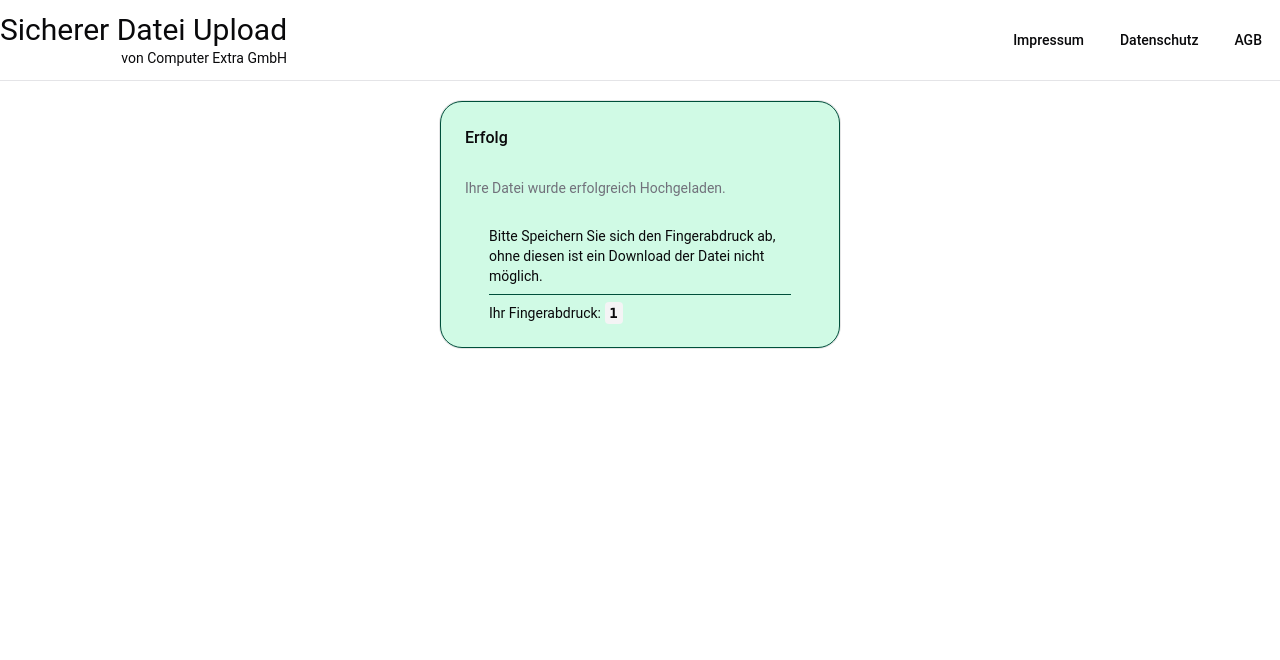
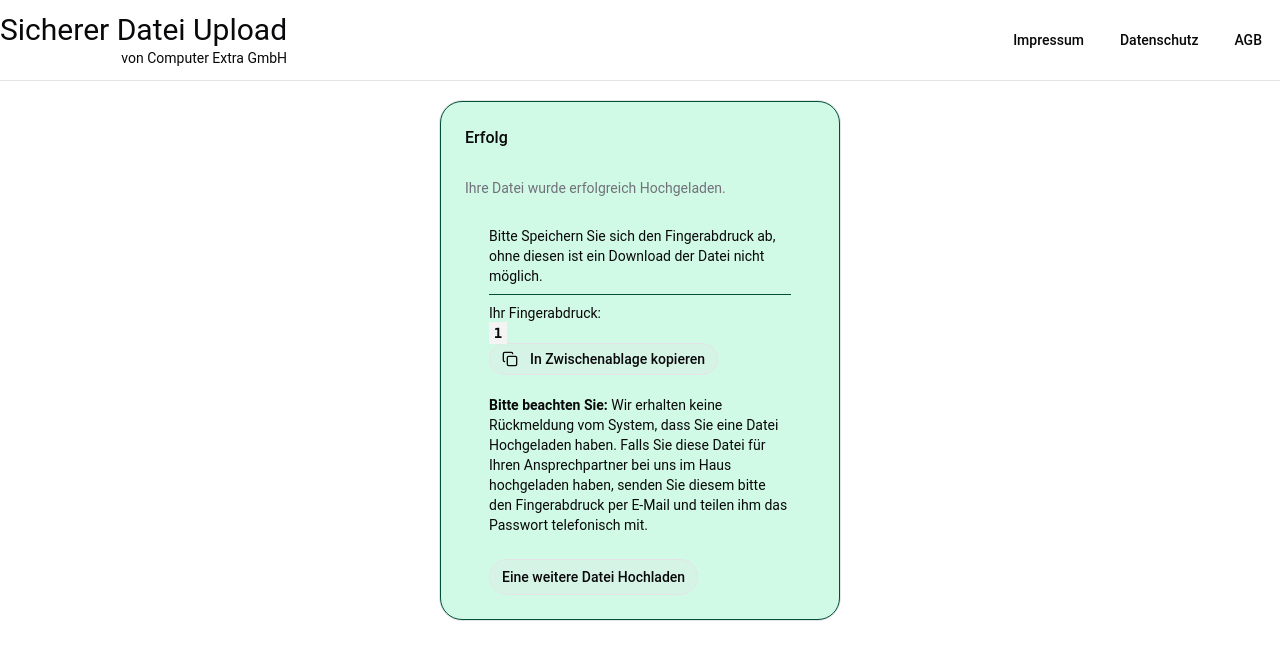
Before and after one commit to computerextra/image-upload, a React (Vite) app: page /1 in a window 1280 px wide. Shown: the top 660 px of the page. Built offline with nearby package versions, Linux system fonts and the light colour scheme.

Commit message:
Mehr infos + copy to clipboard btn

```diff
--- a/package.json
+++ b/package.json
@@ -11,7 +11,9 @@
   },
   "dependencies": {
     "@base-ui/react": "^1.1.0",
+    "@epic-web/invariant": "^1.0.0",
     "@fontsource-variable/roboto": "^5.2.9",
+    "@radix-ui/react-slot": "^1.2.4",
     "@tailwindcss/vite": "^4.1.17",
     "@tanstack/react-form": "^1.28.0",
     "axios": "^1.13.4",
@@ -29,6 +31,7 @@
     "sonner": "^2.0.7",
     "tailwind-merge": "^3.4.0",
     "tailwindcss": "^4.1.17",
+    "turndown": "^7.2.2",
     "tw-animate-css": "^1.4.0",
     "zod": "^4.3.6"
   },
@@ -37,6 +40,7 @@
     "@types/node": "^24.10.1",
     "@types/react": "^19.2.5",
     "@types/react-dom": "^19.2.3",
+    "@types/turndown": "^5.0.6",
     "@vitejs/plugin-react": "^5.1.1",
     "eslint": "^9.39.1",
     "eslint-plugin-react-hooks": "^7.0.1",
--- a/src/Fail.tsx
+++ b/src/Fail.tsx
@@ -20,7 +20,7 @@ export default function Fail() {
         Es gab ein Problem beim Herunterladen der Datei. <br />
         Vergewissern Sie sich, dass Sie den richtigen Fingerabdruck und das
         korrekte Passwort eingegeben haben. <br />
-        <Button asChild className="mt-2">
+        <Button asChild className="mt-2" variant={"outline"}>
           <NavLink to="/">Erneut versuchen</NavLink>
         </Button>
       </CardContent>
--- a/src/Success.tsx
+++ b/src/Success.tsx
@@ -1,11 +1,14 @@
-import { useParams } from "react-router";
+import { NavLink, useParams } from "react-router";
 import {
   Card,
   CardContent,
   CardDescription,
+  CardFooter,
   CardTitle,
 } from "./components/ui/card";
 import { Separator } from "./components/ui/separator";
+import { CopyButton } from "./components/CopyButton";
+import { Button } from "./components/ui/button";
 
 export default function Success() {
   const { hash } = useParams();
@@ -22,11 +25,25 @@ export default function Success() {
         Bitte Speichern Sie sich den Fingerabdruck ab, ohne diesen ist ein
         Download der Datei nicht möglich.
         <Separator className="my-2 bg-emerald-900" />
-        Ihr Fingerabdruck:{" "}
-        <code className="bg-muted relative rounded px-[0.3rem] py-[0.2rem] font-mono text-sm font-semibold">
+        Ihr Fingerabdruck: <br />
+        <code className="relative font-mono text-sm font-semibold bg-muted rouded px-[0.3rem] py-[0.2rem]">
           {hash}
         </code>
+        <br />
+        <CopyButton text={hash} />
+        <br />
+        <br />
+        <span className="font-bold">Bitte beachten Sie:</span> Wir erhalten
+        keine Rückmeldung vom System, dass Sie eine Datei Hochgeladen haben.
+        Falls Sie diese Datei für Ihren Ansprechpartner bei uns im Haus
+        hochgeladen haben, senden Sie diesem bitte den Fingerabdruck per E-Mail
+        und teilen ihm das Passwort telefonisch mit.
       </CardContent>
+      <CardFooter>
+        <Button asChild variant={"outline"}>
+          <NavLink to="/">Eine weitere Datei Hochladen</NavLink>
+        </Button>
+      </CardFooter>
     </Card>
   );
 }
--- /dev/null
+++ b/src/components/CopyButton.tsx
@@ -0,0 +1,86 @@
+import { useState } from "react";
+import TurndownService from "turndown";
+
+import { Copy } from "lucide-react";
+
+import { Button } from "@/components/ui/button";
+import { invariant } from "@epic-web/invariant";
+
+interface CopyButtonProps extends React.ComponentProps<typeof Button> {
+  /**
+   * Plain text content to copy to clipboard. Takes precedence over auto-generated plain-text version if HTML is provided.
+   */
+  text?: string;
+
+  /**
+   * HTML content to copy to clipboard. Will be converted to markdown for plain text format.
+   * Used when text prop is not provided.
+   */
+  html?: string;
+
+  /**
+   * React ref to an HTML element whose innerHTML will be copied.
+   * Used as fallback when neither text nor html props are provided.
+   */
+  htmlRef?: React.RefObject<HTMLElement | null>;
+}
+
+export function CopyButton({
+  text,
+  html,
+  htmlRef,
+  className,
+  ...props
+}: CopyButtonProps) {
+  const [copied, setCopied] = useState(false);
+
+  const copyToClipboard = async () => {
+    try {
+      if (!text && !html && !htmlRef?.current) {
+        console.error("No text, HTML, or HTML reference to copy");
+        return;
+      }
+
+      const htmlContent = html || htmlRef?.current?.innerHTML || "";
+      let textContent = text;
+
+      if (!textContent && htmlContent) {
+        const turndownService = new TurndownService();
+        textContent = turndownService.turndown(htmlContent);
+      }
+
+      invariant(
+        textContent,
+        "textContent should exist. If you are using htmlRef, make sure to pass a ref to the html element.",
+      );
+
+      if (htmlContent) {
+        const clipboardData = new ClipboardItem({
+          "text/plain": new Blob([textContent], { type: "text/plain" }),
+          "text/html": new Blob([htmlContent], { type: "text/html" }),
+        });
+        await navigator.clipboard.write([clipboardData]);
+      } else {
+        await navigator.clipboard.writeText(textContent);
+      }
+
+      setCopied(true);
+      setTimeout(() => setCopied(false), 2000);
+    } catch (err) {
+      console.error("Failed to copy text:", err);
+    }
+  };
+
+  return (
+    <Button
+      variant="outline"
+      size="sm"
+      className={className}
+      onClick={copyToClipboard}
+      {...props}
+    >
+      <Copy className="mr-2 h-4 w-4" />
+      {copied ? "Kopiert!" : "In Zwischenablage kopieren"}
+    </Button>
+  );
+}
--- a/src/components/UploadCard.tsx
+++ b/src/components/UploadCard.tsx
@@ -21,6 +21,15 @@ export default function UploadCard() {
         </p>
         <b>Wichtige Hinweise:</b>
         <ul className="my-6 ml-6 list-disc [&>li]:mt-2">
+          <li className="text-black font-semibold">
+            Wir erhalten keine Information über Dateien, die Sie über diese
+            Platform hochladen. Falls Sie die Datei für einen Mitarbeiter von
+            uns Hochladen sollten, wenden Sie sich nach dem erfolgreichen
+            Hochladen bitte an Ihren Ansprechpartner bei uns im Haus. Teilen Sie
+            ihm den Fingerabdruck mit beziehungsweise schicken Sie diesen per
+            E-Mail. Teilen Sie Ihrem Ansprechpartner im Anschluss das Passwort
+            für den Download der Datei mit.
+          </li>
           <li>
             Sie erhalten nach dem erfolgreichen Hochladen den Fingerabdruck der
             Datei, ohne diesen Wert kann die Datei nicht heruntergeladen werden.
--- /dev/null
+++ b/src/components/ui/tooltip.tsx
@@ -0,0 +1,55 @@
+import * as React from "react"
+import { Tooltip as TooltipPrimitive } from "radix-ui"
+
+import { cn } from "@/lib/utils"
+
+function TooltipProvider({
+  delayDuration = 0,
+  ...props
+}: React.ComponentProps<typeof TooltipPrimitive.Provider>) {
+  return (
+    <TooltipPrimitive.Provider
+      data-slot="tooltip-provider"
+      delayDuration={delayDuration}
+      {...props}
+    />
+  )
+}
+
+function Tooltip({
+  ...props
+}: React.ComponentProps<typeof TooltipPrimitive.Root>) {
+  return <TooltipPrimitive.Root data-slot="tooltip" {...props} />
+}
+
+function TooltipTrigger({
+  ...props
+}: React.ComponentProps<typeof TooltipPrimitive.Trigger>) {
+  return <TooltipPrimitive.Trigger data-slot="tooltip-trigger" {...props} />
+}
+
+function TooltipContent({
+  className,
+  sideOffset = 0,
+  children,
+  ...props
+}: React.ComponentProps<typeof TooltipPrimitive.Content>) {
+  return (
+    <TooltipPrimitive.Portal>
+      <TooltipPrimitive.Content
+        data-slot="tooltip-content"
+        sideOffset={sideOffset}
+        className={cn(
+          "data-open:animate-in data-open:fade-in-0 data-open:zoom-in-95 data-[state=delayed-open]:animate-in data-[state=delayed-open]:fade-in-0 data-[state=delayed-open]:zoom-in-95 data-closed:animate-out data-closed:fade-out-0 data-closed:zoom-out-95 data-[side=bottom]:slide-in-from-top-2 data-[side=left]:slide-in-from-right-2 data-[side=right]:slide-in-from-left-2 data-[side=top]:slide-in-from-bottom-2 rounded-2xl px-3 py-1.5 text-xs **:data-[slot=kbd]:rounded-4xl bg-foreground text-background z-50 w-fit max-w-xs origin-(--radix-tooltip-content-transform-origin)",
+          className
+        )}
+        {...props}
+      >
+        {children}
+        <TooltipPrimitive.Arrow className="size-2.5 rotate-45 rounded-[2px] data-[side=left]:translate-x-[-1.5px] data-[side=right]:translate-x-[1.5px] bg-foreground fill-foreground z-50 translate-y-[calc(-50%_-_2px)]" />
+      </TooltipPrimitive.Content>
+    </TooltipPrimitive.Portal>
+  )
+}
+
+export { Tooltip, TooltipContent, TooltipProvider, TooltipTrigger }
```
Also changed, not shown: 1 other file (tests, documents, lock files or other folders).
